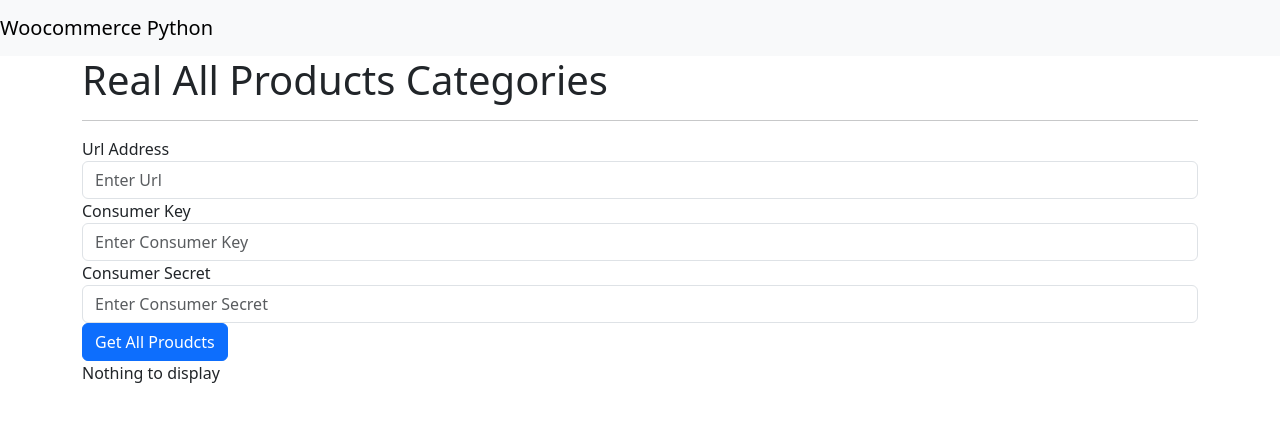
After one commit to AIAML/DjangoWoocommerce, a Django app: page /ReadAllCategories/ in a window 1280 px wide. The commit adds this page. Shown: the top 422 px of the page. Run offline with Django 3.2, Linux system fonts and the light colour scheme; some libraries are stand-ins or nearby versions.

Commit message:
Django Woocommerce

```diff
--- a/DjangoWoocommerce/urls.py
+++ b/DjangoWoocommerce/urls.py
@@ -15,7 +15,7 @@ Including another URLconf
 """
 from django.contrib import admin
 from django.urls import path
-from main.views import LinkActionView,ReadAllProductsView,ReadAllProductsAttributesView
+from main.views import LinkActionView,ReadAllProductsView,ReadAllProductsAttributesView,ReadAllCategoriesView
 from django.conf.urls import url
 
 urlpatterns = [
@@ -23,10 +23,13 @@ urlpatterns = [
     path('', LinkActionView.as_view(),name='home'),
     path('ReadAllProducts/', ReadAllProductsView.as_view(),name='ReadAllProducts'),
     path('ReadAllProductsAttributes/', ReadAllProductsAttributesView.as_view(),name='ReadAllProductsAttributes'),
+    path('ReadAllCategories/', ReadAllCategoriesView.as_view(),name='ReadAllCategories'),
+
 
     url(r'^Home/$', LinkActionView.as_view(), name='home'),
     url(r'^ReadAllProducts/$', ReadAllProductsView.as_view(), name='ReadAllProducts'),
     url(r'^ReadAllProductsAttributes/$', ReadAllProductsAttributesView.as_view(), name='ReadAllProductsAttributes'),
+    url(r'^ReadAllCategories/$', ReadAllCategoriesView.as_view(), name='ReadAllCategories'),
 
 
 ]
--- a/main/templates/LinkActions_page.html
+++ b/main/templates/LinkActions_page.html
@@ -10,6 +10,9 @@
           <div class="form-group">
               <a href="/ReadAllProductsAttributes/" type="submit" class="btn btn-primary" > Read All Products Attributes </a>
           </div>
+          <div class="form-group">
+              <a href="/ReadAllCategories/" type="submit" class="btn btn-primary" > Read All Products Categories </a>
+          </div>
         </form>
         <div class="row">
             <p>
--- /dev/null
+++ b/main/templates/ReadAllCategories_page.html
@@ -0,0 +1,31 @@
+{% extends 'base.html' %}
+{% load static %}
+{% block content %}
+    <div class="container">
+        <form method="post"> {% csrf_token %}
+            <div class="form-group">
+            <H1>Real All Products Categories</H1>
+            <hr/>
+          </div>
+          <div class="form-group">
+            <label>Url Address</label>
+            <input type="url" class="form-control" id="urltext" name="urltext" aria-describedby="eurltextHelp" placeholder="Enter Url">
+          </div>
+          <div class="form-group">
+            <label>Consumer Key</label>
+            <input type="text" class="form-control" id="Consumer_Key" name="Consumer_Key" aria-describedby="urltagHelp" placeholder="Enter Consumer Key">
+          </div>
+          <div class="form-group">
+            <label>Consumer Secret</label>
+            <input type="text" class="form-control" id="Consumer_Secret" name="Consumer_Secret" aria-describedby="urltagHelp" placeholder="Enter Consumer Secret">
+          </div>
+          <input type="submit" class="btn btn-primary" value="Get All Proudcts" >
+        </form>
+        <div class="row">
+            <p>
+                {{ urltag }}
+            </p>
+        </div>
+    </div>
+
+{% endblock %}
--- a/main/views.py
+++ b/main/views.py
@@ -61,3 +61,30 @@ class ReadAllProductsAttributesView(View):
             )
             context['urltag'] = wcapi.get("products/attributes").json()
             return render(request, self.template_name, context)
+
+
+class ReadAllCategoriesView(View):
+    template_name = "ReadAllCategories_page.html"
+
+    def get(self, request, *args, **kwargs):
+        context = {}
+        context['urltag'] = 'Nothing to display'
+        return render(request, self.template_name, context)
+
+    def post(self, request, *args, **kwargs):
+        context = {}
+        if request.method == 'POST':
+            passed_data = request.POST
+            urltext = request.POST.get('urltext')
+            Consumer_Key = request.POST['Consumer_Key']
+            Consumer_Secret = request.POST['Consumer_Secret']
+        url = urltext
+
+        wcapi = API(
+            url=urltext,
+            consumer_key=Consumer_Key,
+            consumer_secret=Consumer_Secret,
+            timeout=50
+        )
+        context['urltag'] = wcapi.get("products/categories").json()
+        return render(request, self.template_name, context)
```
